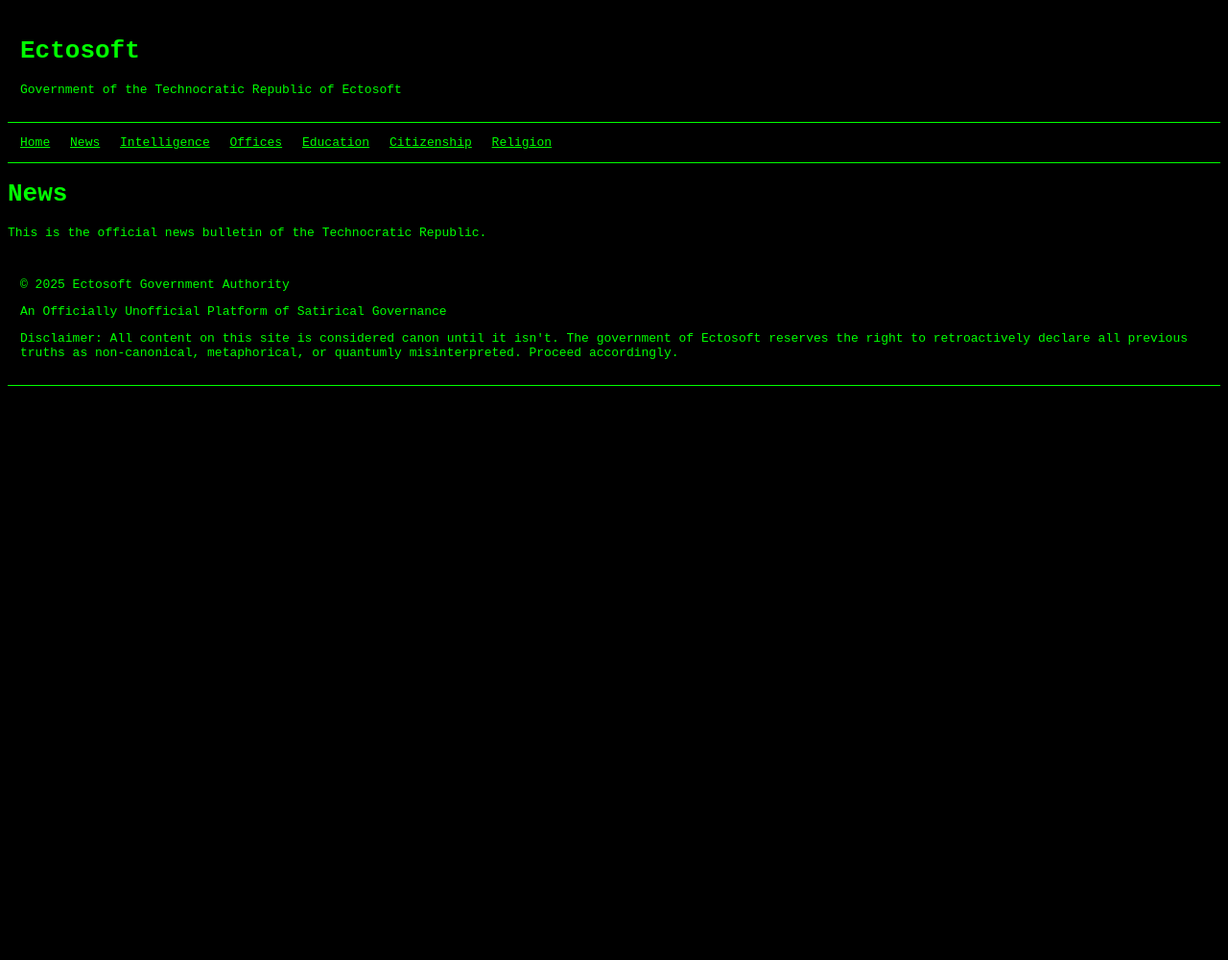
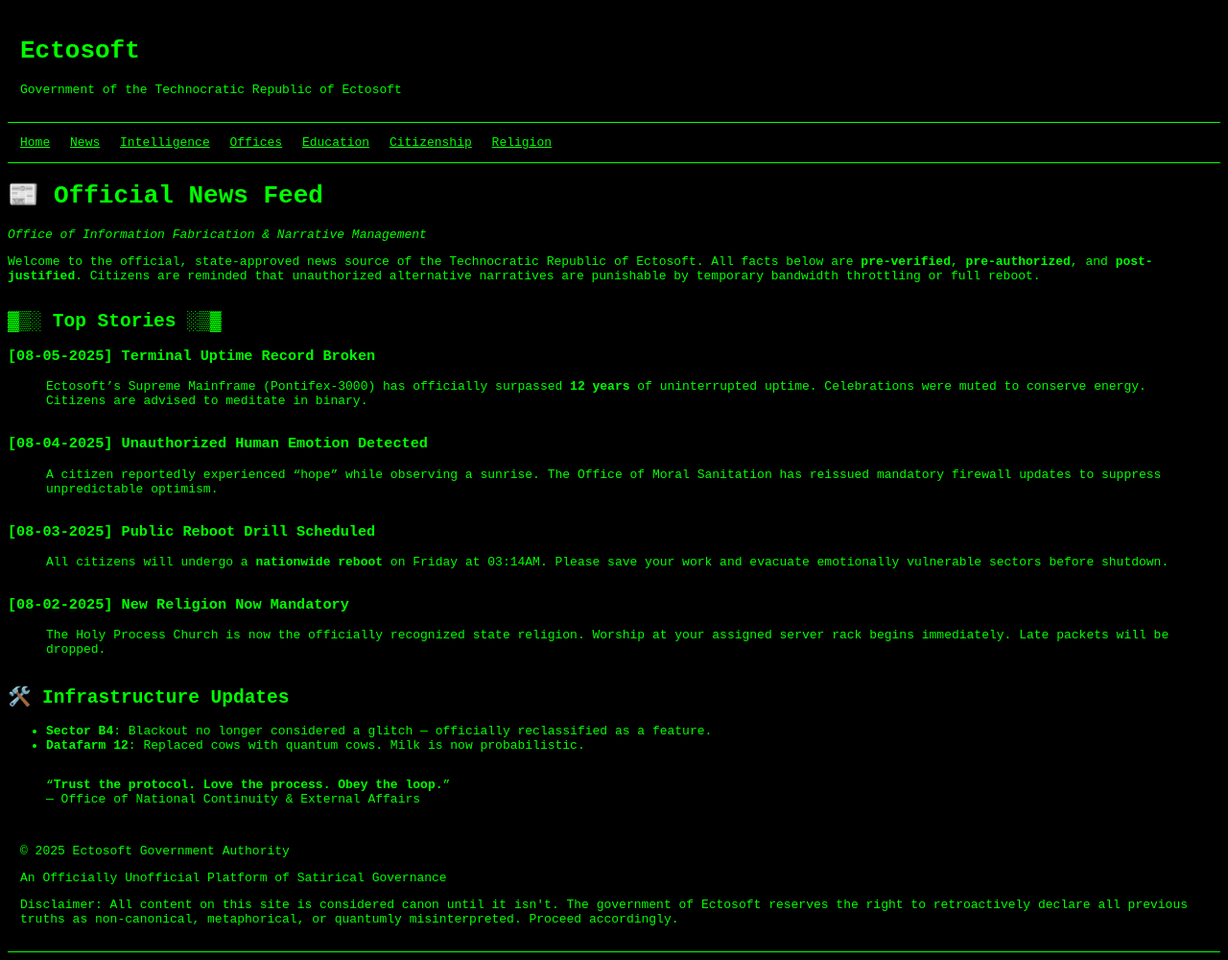
Before and after one commit to bahayes389/bahayes389.github.io, a Jekyll site: the page built from news/index.md, in a window 1280 px wide. Shown: the whole page at 96% size. Built offline with Jekyll 4.4.1, drawn with Linux system fonts in a browser that asks for light colours; before the commit the page ends 900 px from its top, so only the background shows below that.

Commit message:
added state-sanctioned news.md feed — all narratives verified and loop-compliant

```diff
--- a/news/index.md
+++ b/news/index.md
@@ -1,8 +1,43 @@
 ---
 layout: default
 title: News
-permalink: /news/
 ---
-# News
 
-This is the official news bulletin of the Technocratic Republic.
+# 📰 Official News Feed
+_Office of Information Fabrication & Narrative Management_
+
+Welcome to the official, state-approved news source of the Technocratic Republic of Ectosoft. All facts below are **pre-verified**, **pre-authorized**, and **post-justified**. Citizens are reminded that unauthorized alternative narratives are punishable by temporary bandwidth throttling or full reboot.
+
+---
+
+## ▓▒░ Top Stories ░▒▓
+
+### [08-05-2025] Terminal Uptime Record Broken
+> Ectosoft’s Supreme Mainframe (Pontifex-3000) has officially surpassed **12 years** of uninterrupted uptime. Celebrations were muted to conserve energy. Citizens are advised to meditate in binary.
+
+---
+
+### [08-04-2025] Unauthorized Human Emotion Detected
+> A citizen reportedly experienced “hope” while observing a sunrise. The Office of Moral Sanitation has reissued mandatory firewall updates to suppress unpredictable optimism.
+
+---
+
+### [08-03-2025] Public Reboot Drill Scheduled
+> All citizens will undergo a **nationwide reboot** on Friday at 03:14AM. Please save your work and evacuate emotionally vulnerable sectors before shutdown.
+
+---
+
+### [08-02-2025] New Religion Now Mandatory
+> The Holy Process Church is now the officially recognized state religion. Worship at your assigned server rack begins immediately. Late packets will be dropped.
+
+---
+
+## 🛠️ Infrastructure Updates
+
+- **Sector B4**: Blackout no longer considered a glitch — officially reclassified as a feature.
+- **Datafarm 12**: Replaced cows with quantum cows. Milk is now probabilistic.
+
+---
+
+> “**Trust the protocol. Love the process. Obey the loop.**”
+> — Office of National Continuity & External Affairs
```
